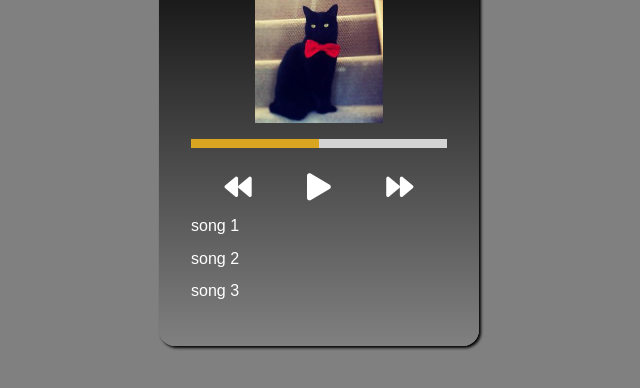
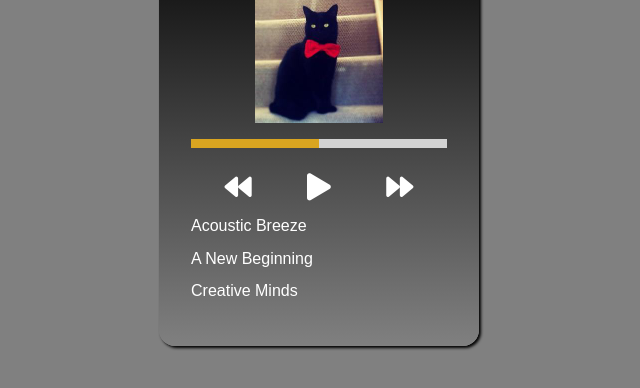
Before and after one commit to AndyQdev/Player-Music, a plain HTML site: page index.html in a window 1280 px wide. Shown: the part 280-668 px from the top of the page, without its empty margins (321-961 px from the left). Drawn offline with Linux system fonts and the light colour scheme.

Commit message:
add main and songs

```diff
--- a/index.html
+++ b/index.html
@@ -16,7 +16,7 @@
         <h1 class="titulo">Titulo</h1>
 
         <!--Imagen-->
-        <img src="assets/imgs/cat.jpg" alt="" class="cover">
+        <img src="assets/imgs/1.jpeg" alt="" class="cover">
 
         <!--Progress container-->
         <div class="progress-container">
@@ -37,11 +37,12 @@
         </section>
 
         <!--song list-->
-        <ul class="songs">
-            <li><a href="#">song 1</a></li>
+        <ul id="songs">
+            <!-- <li><a href="#">song 1</a></li>
             <li><a href="#">song 2</a></li>
-            <li><a href="#">song 3</a></li>
+            <li><a href="#">song 3</a></li> -->
         </ul>
     </main>
+    <script src="main.js"></script>
 </body>
 </html>
--- /dev/null
+++ b/main.js
@@ -0,0 +1,36 @@
+
+const songList = [
+    {
+        title: "Acoustic Breeze",
+        file: "acousti.mp3",
+        cover: "1.jpeg"
+    },
+    {
+        title: "A New Beginning",
+        file: "anewbegin.mp3",
+        cover: "2.jpeg"
+    },
+    {
+        title: "Creative Minds",
+        file: "creativemind.mp3",
+        cover: "3.jpeg"
+    },
+];
+
+const songs = document.getElementById("songs")
+console.log(songs);
+
+const loadSong = () =>{
+
+    songList.forEach(song=>{
+    /* console.log(song); */
+        const li = document.createElement("li"),
+              link = document.createElement("a");
+
+        link.textContent = song.title;
+        li.appendChild(link);
+        songs.appendChild(li);
+    });
+};
+
+loadSong();
--- a/styles.css
+++ b/styles.css
@@ -65,17 +65,17 @@ body{
     margin: 1rem;
 }
 
-.songs{
+#songs{
     padding: 0;
     margin: 0;
     list-style: none;
 }
 
-.songs li{
+#songs li{
     margin-bottom: .9rem;
 }
 
-.songs a{
+#songs a{
     color: white;
     text-decoration: none;
 }
```
Also changed, not shown: assets/imgs/1.jpeg (renamed from assets/imgs/cat.jpg), assets/imgs/2.jpeg (added), assets/imgs/3.jpeg (added), 3 other files.
